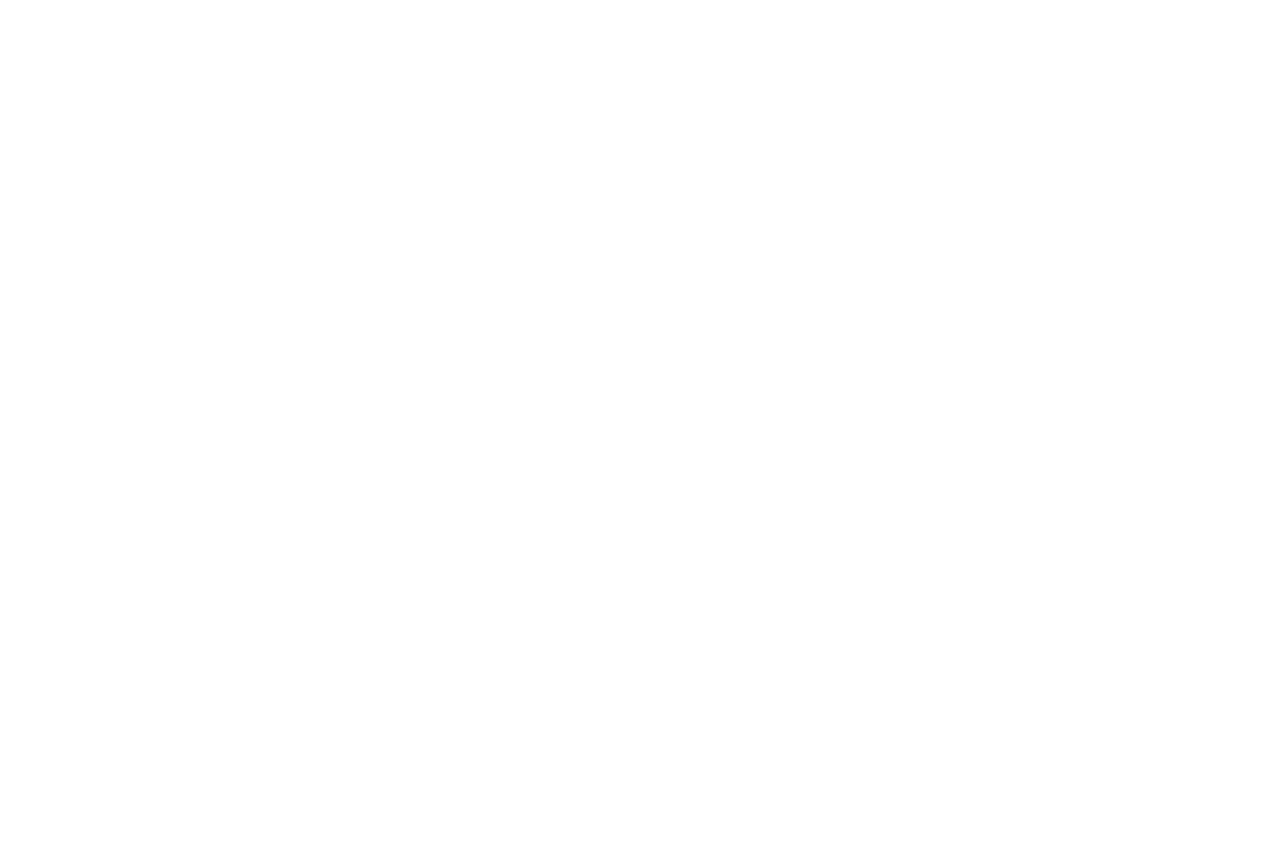
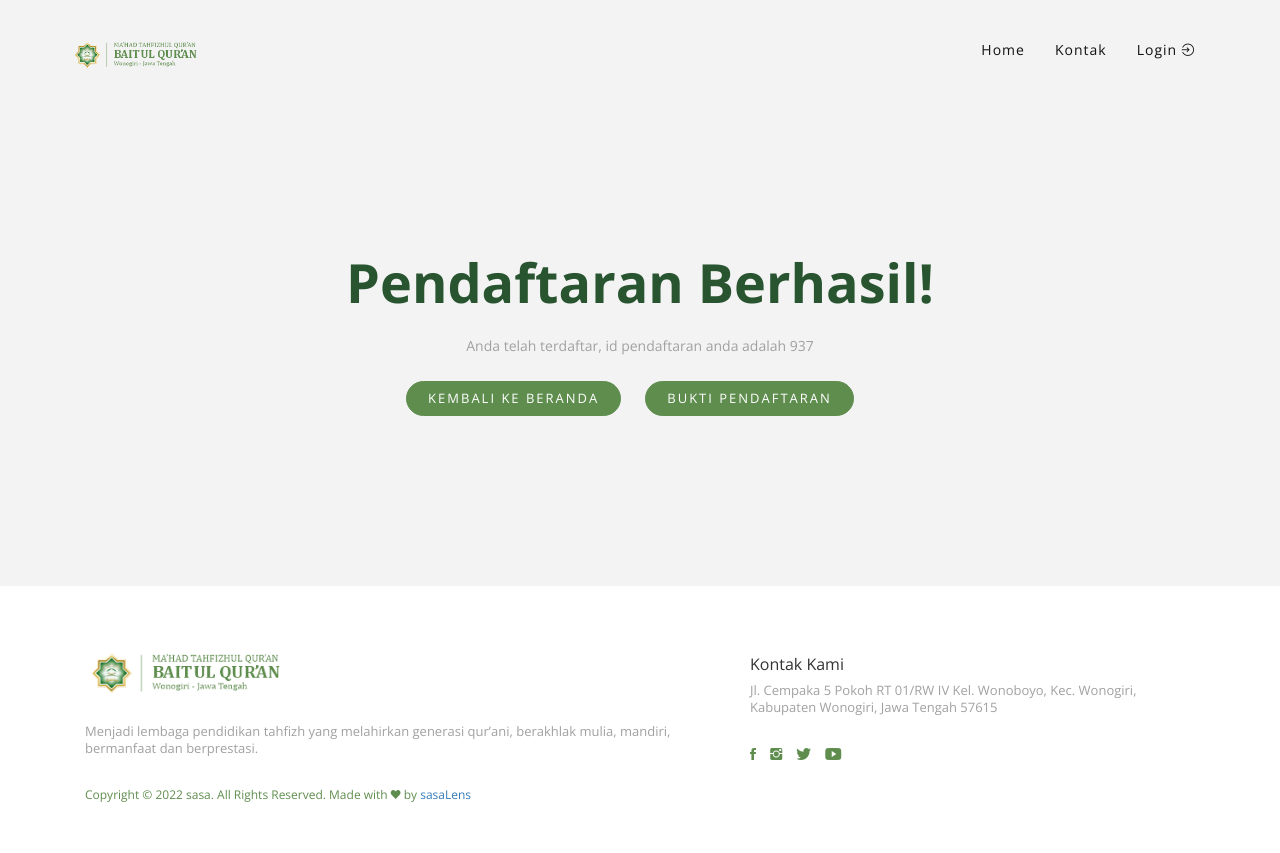
Before and after one commit to sasalens/baitulquran, a PHP site: page /berhasiltambah.php in a window 1280 px wide. Before the commit the page is empty. Before the commit the page ends 800 px from the top, so only its background shows below. Run offline with PHP 8.4, Linux system fonts and the light colour scheme; some web fonts are replaced.

Commit message:
berhasil tambah

```diff
--- a/berhasiltambah.php
+++ b/berhasiltambah.php
@@ -0,0 +1,104 @@
+<!DOCTYPE html>
+<html lang="en">
+<head>
+<meta charset="utf-8">
+<link rel="shortcut icon" href="konten/icon.ico" type="image/x-icon" />
+<title>PENDAFTARAN SUKSES</title>
+<link rel="icon" href="images/favicon.png" type="image/png" sizes="16x16">
+<meta name="viewport" content="width=device-width, initial-scale=1">
+<meta name="description" content="iLand Multipurpose Landing Page Template">
+<meta name="keywords" content="iLand HTML Template, iLand Landing Page, Landing Page Template">
+<link href="css/bootstrap.min.css" rel="stylesheet" type="text/css" media="all" />
+<link href="https://fonts.googleapis.com/css?family=Open%20Sans:300,400,500,600,700" rel="stylesheet" type="text/css">
+<link rel="stylesheet" href="css/animate.css">
+<!-- Resource style -->
+<link rel="stylesheet" href="css/owl.carousel.css">
+<link rel="stylesheet" href="css/owl.theme.css">
+<link rel="stylesheet" href="css/ionicons.min.css">
+<link rel="stylesheet" href="css/style2.css">
+<!-- Resource style -->
+<link href="css/style.css" rel="stylesheet" type="text/css" media="all" />
+<link rel="stylesheet" href="css/stylebaru.css">
+
+</head>
+<body>
+<div class="wrapper">
+  <div class="container">
+    <nav class="navbar navbar-default navbar-fixed-top">
+      <div class="container">
+        <!-- Brand and toggle get grouped for better mobile display -->
+        <div class="navbar-header page-scroll">
+          <button type="button" class="navbar-toggle" data-toggle="collapse" data-target="#bs-example-navbar-collapse-1" aria-expanded="false"> <span class="sr-only">Toggle navigation</span> <span class="icon-bar"></span> <span class="icon-bar"></span> <span class="icon-bar"></span> </button>
+          <a class="navbar-brand page-scroll" href="index.php"><img src="konten/logo.png" width="130" height="50" alt="iLand" /></a> </div>
+        <!-- Collect the nav links, forms, and other content for toggling -->
+        <div class="collapse navbar-collapse navbar-right" id="bs-example-navbar-collapse-1">
+          <ul class="nav navbar-nav">
+            <li><a class="page-scroll" href="index.php">Home</a></li>
+            <li><a class="page-scroll" href="#kontak">Kontak</a></li>
+            <li><a class="page-scroll" href="login.php">Login  <i class="ion-log-in"></i></a></li>
+          </ul>
+        </div>
+      </div>
+    </nav>
+  </div>
+
+
+  <!-- data santri -->
+
+    <div class="main app form" style="text-align: center;">
+        <div class="hero-section berhasil">
+            <div class="hero-content">
+                <h1>Pendaftaran Berhasil!</h1>
+                <p>Anda telah terdaftar, id pendaftaran anda adalah 937</p>
+                <div>
+                <a href="index.php" class="btn btn-action wow fadeInUp">Kembali ke beranda</a>
+                <a href="#" class="btn btn-action wow fadeInUp">Bukti Pendaftaran</a>
+                </div>
+            </div>
+        </div>
+    </div>
+
+
+
+
+    <!-- Footer Section -->
+    <div class="footer" id="kontak" style="background-color: #fff;">
+      <div class="container">
+        <div class="col-md-7"> <img src="konten/logo.png" width="200" height="75" alt="Image" />
+          <p>Menjadi lembaga pendidikan tahfizh yang melahirkan generasi qur’ani, berakhlak mulia, mandiri, bermanfaat dan berprestasi.</p>
+          <div class="footer-text">
+            <p> Copyright © 2022 sasa. All Rights Reserved. Made with <i class="ion-heart"></i> by <a href="https://www.instagram.com/muhsamaan_/">sasaLens</a></p>
+          </div>
+        </div>
+        <div class="col-md-5">
+            <h1>Kontak Kami</h1>
+            <p>Jl. Cempaka 5 Pokoh RT 01/RW IV Kel. Wonoboyo, Kec. Wonogiri, Kabupaten Wonogiri, Jawa Tengah 57615</p>
+              <a href="https://www.facebook.com/bqwonogiri/" target="_blank" ><i class="ion-social-facebook"></i></a>
+              <a href="https://www.instagram.com/baitul_quran_wonogiri/?hl=id" target="_blank" ><i class="ion-social-instagram"></i></a>
+              <a href="#" ><i class="ion-social-twitter"></i></a>
+              <a href="https://www.youtube.com/channel/UClJKR6-GzLmdzq0nbmCwdHw?sub_confirmation=1" target="_blank" ><i class="ion-social-youtube"></i></a>
+        </div>
+      </div>
+    </div>
+
+    <!-- Scroll To Top -->
+
+    <a id="back-top" class="back-to-top page-scroll" href="#main"> <i class="ion-ios-arrow-thin-up"></i> </a>
+
+    <!-- Scroll To Top Ends-->
+
+  </div>
+  <!-- Main Section -->
+</div>
+<!-- Wrapper-->
+
+<!-- Jquery and Js Plugins -->
+<script type="text/javascript" src="js/jquery-2.1.1.js"></script>
+<script type="text/javascript" src="js/bootstrap.min.js"></script>
+
+<script type="text/javascript" src="js/plugins.js"></script>
+<script type="text/javascript" src="js/menu.js"></script>
+<script type="text/javascript" src="js/custom.js"></script>
+<script src="js/jquery.subscribe.js"></script>
+</body>
+</html>
--- a/tambah.php
+++ b/tambah.php
@@ -85,6 +85,11 @@
                 <textarea type="motivasi" name="motivasi" id="motivasi" placeholder="Motivasi masuk pesantren" class="form-control" rows="3"></textarea>
               </div>
             </div><br>
+            <div class="checkbox">
+              <label>
+                <input type="checkbox"> Dengan ini saya setuju dengan segala persyaratan.
+              </label>
+            </div>
             <div>
                 <button type="submit" name="submit" class="tombol">Daftar</button>
             </div>
```
Also changed, not shown: css/stylebaru.css (line endings or trailing spaces), login.php (indentation only).
